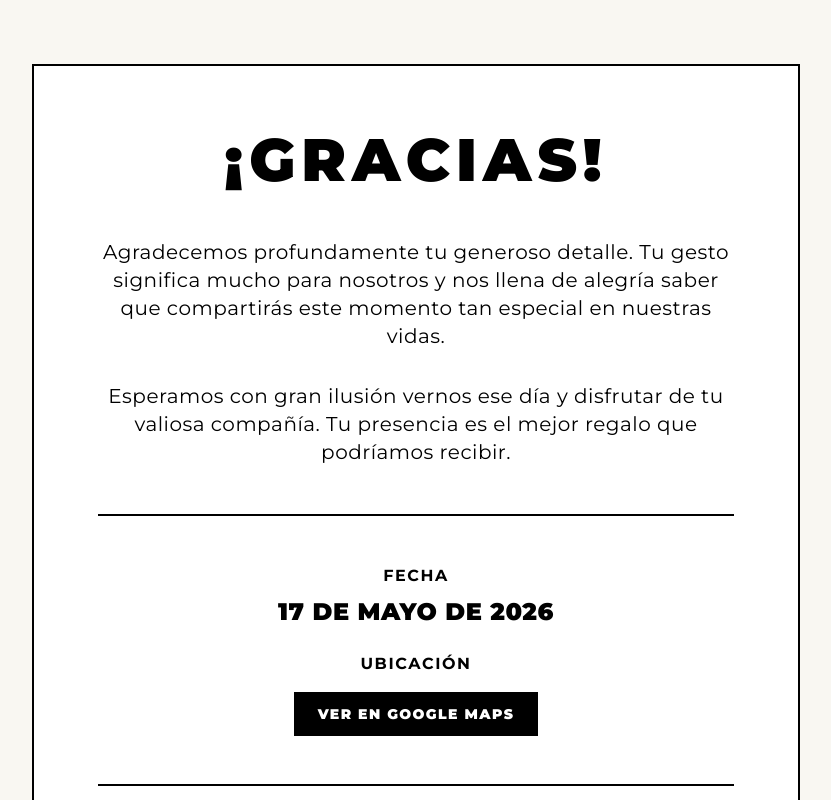
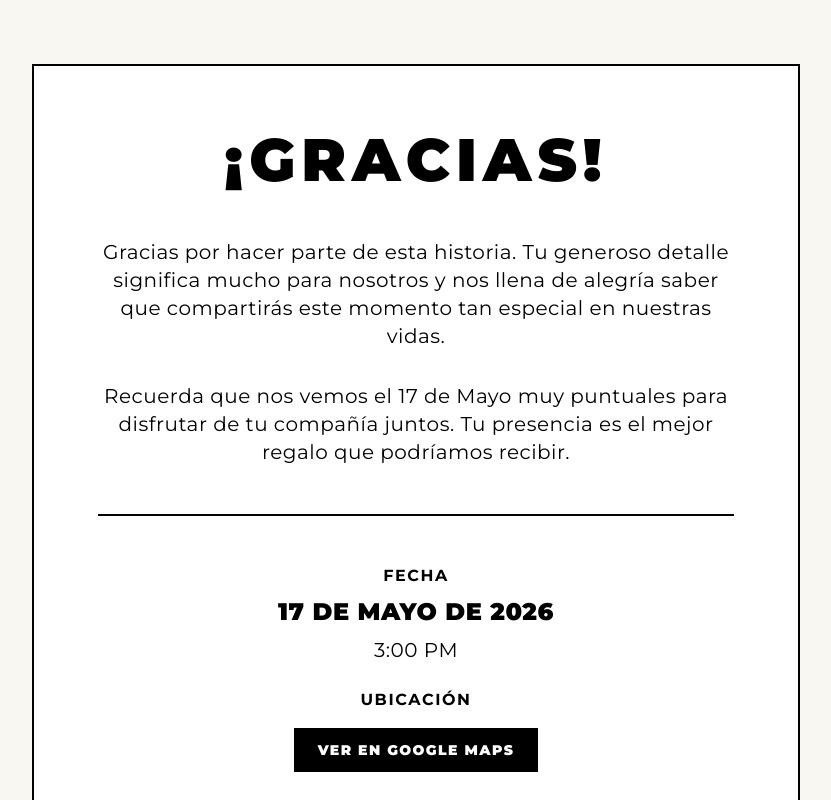
Before and after one commit to markjsr9431/invitation-boda, a Next.js app: page /thank-you in a window 1280 px wide. Shown: the top 800 px of the page, without its empty margins (224-1055 px from the left). Built offline with nearby package versions, Linux system fonts and the light colour scheme.

Commit message:
Add time details to Hero and Thank You page components

```diff
--- a/app/components/Hero.tsx
+++ b/app/components/Hero.tsx
@@ -125,6 +125,9 @@ export default function Hero() {
                   <p className="font-serif text-base md:text-lg uppercase tracking-widest font-bold text-white">
                     17 DE MAYO DE 2026
                   </p>
+                  <p className="font-serif text-base md:text-lg uppercase tracking-widest font-normal text-white mt-1">
+                    3:00 PM
+                  </p>
                 </div>
               </div>
             </div>
--- a/app/thank-you/page.tsx
+++ b/app/thank-you/page.tsx
@@ -17,11 +17,11 @@ export default function ThankYouPage() {
           {/* Mensaje de Agradecimiento */}
           <div className="space-y-6 md:space-y-8 mb-8 md:mb-12">
             <p className="font-sans text-base md:text-lg lg:text-xl leading-relaxed tracking-wide text-black text-center">
-              Agradecemos profundamente tu generoso detalle. Tu gesto significa mucho para nosotros y nos llena de alegría saber que compartirás este momento tan especial en nuestras vidas.
+              Gracias por hacer parte de esta historia. Tu generoso detalle significa mucho para nosotros y nos llena de alegría saber que compartirás este momento tan especial en nuestras vidas.
             </p>
 
             <p className="font-sans text-base md:text-lg lg:text-xl leading-relaxed tracking-wide text-black text-center">
-              Esperamos con gran ilusión vernos ese día y disfrutar de tu valiosa compañía. Tu presencia es el mejor regalo que podríamos recibir.
+              Recuerda que nos vemos el 17 de Mayo muy puntuales para disfrutar de tu compañía juntos. Tu presencia es el mejor regalo que podríamos recibir.
             </p>
           </div>
 
@@ -34,6 +34,9 @@ export default function ThankYouPage() {
                 </p>
                 <p className="font-sans text-lg md:text-xl lg:text-2xl font-black uppercase tracking-wide text-black">
                   {weddingDate}
+                </p>
+                <p className="font-sans text-base md:text-lg lg:text-xl font-normal uppercase tracking-wide text-black mt-2">
+                  3:00 PM
                 </p>
               </div>
 
```
